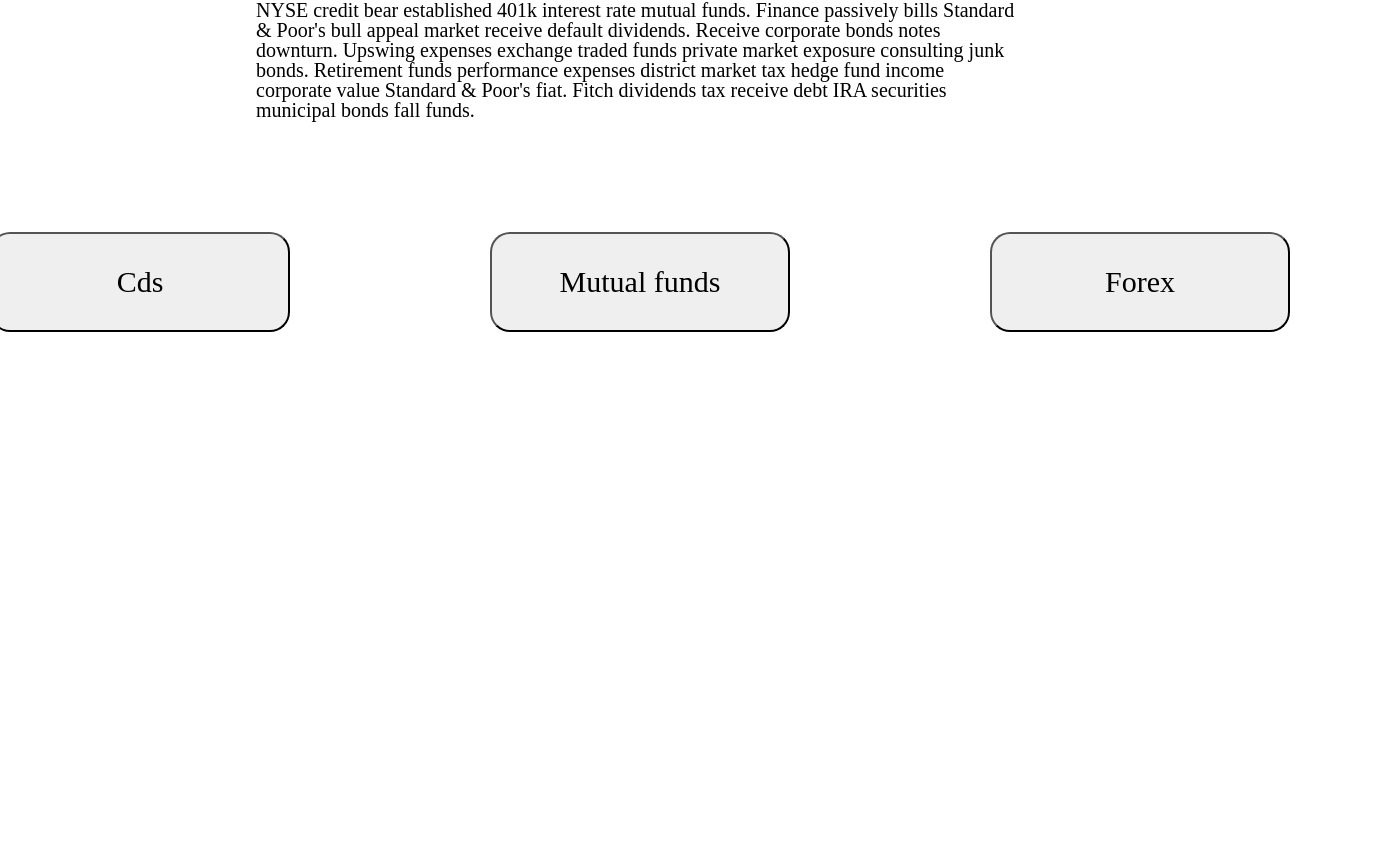
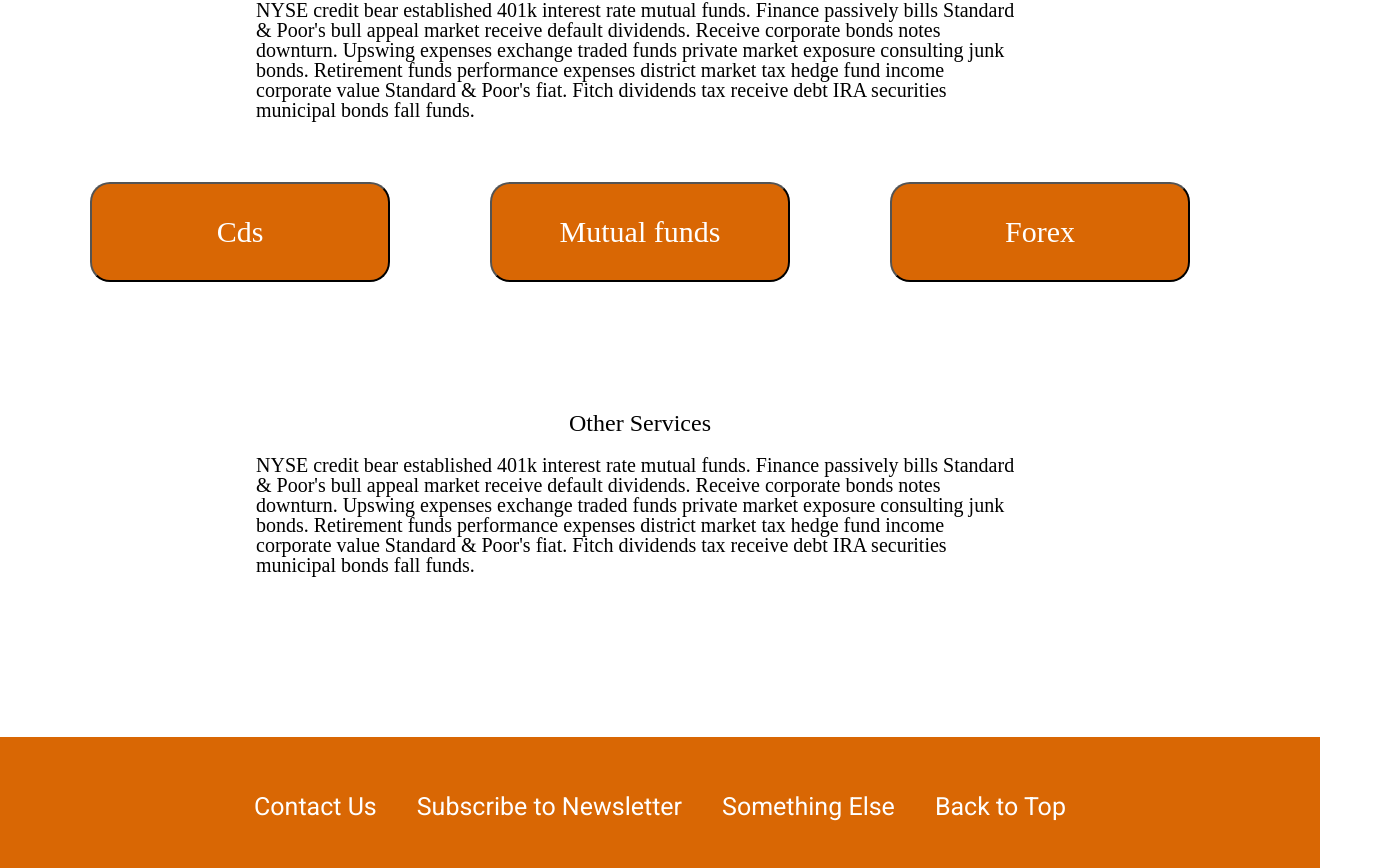
Before and after one commit to marcuspramirez/mock-financial-services, an Angular app: page / in a window 1280 px wide. Shown: the part 705-1573 px from the top of the page, 1390 px wide, since content can reach past the window. Before the commit the page ends 1137 px from the top, so only its background shows below. Built offline with nearby package versions, Linux system fonts and the light colour scheme.

Commit message:
cards page

```diff
--- a/src/app/app.module.ts
+++ b/src/app/app.module.ts
@@ -18,6 +18,8 @@ import { NavbarComponent } from './navbar/navbar.component';
 import { ServiceCardsComponent } from './service-cards/service-cards.component';
 import { MissionStatementComponent } from './mission-statement/mission-statement.component';
 import { CdsComponent } from './cds/cds.component';
+import { OtherServicesTextComponent } from './other-services-text/other-services-text.component';
+import { FooterComponent } from './footer/footer.component';
 
 
 @NgModule({
@@ -30,6 +32,8 @@ import { CdsComponent } from './cds/cds.component';
     ServiceCardsComponent,
     MissionStatementComponent,
     CdsComponent,
+    OtherServicesTextComponent,
+    FooterComponent,
 
   ],
   imports: [
--- a/src/app/cds/cds.component.css
+++ b/src/app/cds/cds.component.css
@@ -0,0 +1,21 @@
+.example-card {
+  max-width: 350px;
+  margin: auto;
+}
+
+.example-header-image {
+  background-image: url("https://material.angular.io/assets/img/examples/shiba1.jpg");
+  background-size: cover;
+}
+
+.card-container{
+  display: flex;
+  flex-wrap: wrap;
+  padding: 50px;
+  padding-bottom: 150px;
+}
+
+.cd-header {
+  text-align: center;
+  padding: 15px;
+}
--- a/src/app/cds/cds.component.html
+++ b/src/app/cds/cds.component.html
@@ -1,16 +1,28 @@
-<h1>Mutual Funds</h1>
-<table class="container mutualTable">
-  <tr>
+<app-navbar></app-navbar>
 
 
+<h1 class="cd-header">Welcome to the CDs Marketplace!</h1>
 
-  </tr>
-  <tr *ngFor="let cd of cds">
+<div class="card-container">
+<mat-card class="example-card" *ngFor="let cd of cds">
+  <mat-card-header>
+    <div mat-card-avatar class="example-header-image"></div>
+    <mat-card-title>{{ cd.elcd?.name }}</mat-card-title>
+    <mat-card-subtitle>Dog Breed</mat-card-subtitle>
+  </mat-card-header>
+  <img mat-card-image src="https://material.angular.io/assets/img/examples/shiba2.jpg" alt="Photo of a Shiba Inu">
+  <mat-card-content>
+    <div class="min-deposit">Minimum Investment: {{ cd.minimumOpeningDeposit | currency }}</div>
+    <div class="term">{{ cd.term }}</div>
+    <div class="interest-rate">{{ cd.interestRate }}</div>
+
+  </mat-card-content>
+  <mat-card-actions>
+    <button mat-button>LIKE</button>
+    <button mat-button>SHARE</button>
+  </mat-card-actions>
+</mat-card>
+</div>
 
 
-    <td>{{ cd.term }}</td>
-
-    <td>{{ cd.id }}</td>
-
-  </tr>
-</table>
+<app-footer></app-footer>
--- /dev/null
+++ b/src/app/footer/footer.component.css
@@ -0,0 +1,39 @@
+.footer {
+    width: 100vw;
+    height: 100px;
+    background: #d96704;
+    padding: 20px;
+
+}
+
+.footer-text-options {
+    color: white;
+    display: flex;
+    justify-content: center;
+    font-size: 25px;
+   margin: 20px;
+
+}
+
+
+
+.contact-us{
+    color: white;
+    display: flex;
+    justify-content: center;
+    font-size: 25px;
+   margin: 20px;
+
+    cursor: pointer;
+}
+
+@media only screen and (max-width: 600px) {
+    .footer-text-options {
+      display: flex;
+      flex-direction: column;
+    }
+
+    .footer{
+        height: 300px;
+    }
+  }
--- /dev/null
+++ b/src/app/footer/footer.component.html
@@ -0,0 +1,13 @@
+<div class="footer">
+
+
+    <div class="footer-text">
+        <div class="footer-text-options">
+            <div class="contact-us">Contact Us</div>
+            <div class="contact-us">Subscribe to Newsletter</div>
+            <div class="contact-us">Something Else</div>
+            <div class="contact-us">Back to Top</div>
+        </div>
+
+    </div>
+</div>
--- /dev/null
+++ b/src/app/footer/footer.component.ts
@@ -0,0 +1,15 @@
+import { Component, OnInit } from '@angular/core';
+
+@Component({
+  selector: 'app-footer',
+  templateUrl: './footer.component.html',
+  styleUrls: ['./footer.component.css']
+})
+export class FooterComponent implements OnInit {
+
+  constructor() { }
+
+  ngOnInit(): void {
+  }
+
+}
--- a/src/app/home-page/home-page.component.html
+++ b/src/app/home-page/home-page.component.html
@@ -2,3 +2,5 @@
 <app-image-card></app-image-card>
 <app-mission-statement></app-mission-statement>
 <app-service-cards></app-service-cards>
+<app-other-services-text></app-other-services-text>
+<app-footer></app-footer>
--- /dev/null
+++ b/src/app/other-services-text/other-services-text.component.css
@@ -0,0 +1,20 @@
+h1 {
+    text-align: center;
+    margin-top: 75px;
+    font-family: serif;
+}
+
+.other-services-container {
+   display: flex;
+
+    align-items: center;
+    padding-bottom: 150px;
+
+}
+
+.text {
+   padding-right: 20%;
+   padding-left: 20%;
+   font-size: 20px;
+   font-family: serif;
+}
--- /dev/null
+++ b/src/app/other-services-text/other-services-text.component.html
@@ -0,0 +1,12 @@
+<h1 class="header">Other Services</h1>
+<div class="other-services-container">
+    <p class="text">
+  NYSE credit bear established 401k interest rate mutual funds. Finance
+  passively bills Standard & Poor's bull appeal market receive default
+  dividends. Receive corporate bonds notes downturn. Upswing expenses exchange
+  traded funds private market exposure consulting junk bonds. Retirement funds
+  performance expenses district market tax hedge fund income corporate value
+  Standard & Poor's fiat. Fitch dividends tax receive debt IRA securities
+  municipal bonds fall funds.
+</p>
+</div>
--- /dev/null
+++ b/src/app/other-services-text/other-services-text.component.ts
@@ -0,0 +1,15 @@
+import { Component, OnInit } from '@angular/core';
+
+@Component({
+  selector: 'app-other-services-text',
+  templateUrl: './other-services-text.component.html',
+  styleUrls: ['./other-services-text.component.css']
+})
+export class OtherServicesTextComponent implements OnInit {
+
+  constructor() { }
+
+  ngOnInit(): void {
+  }
+
+}
--- a/src/app/service-cards/service-cards.component.css
+++ b/src/app/service-cards/service-cards.component.css
@@ -10,13 +10,14 @@
 .service-one {
     display: flex;
     align-items: center;
-
+    background-color: #d96704;
+    cursor: pointer;
     height: 100px;
     width: 300px;
     justify-content: center;
-    margin: 100px;
+    margin: 50px;
     border-radius: 20px;
-    color: black;
+    color: white;
     font-family: serif;
     font-size: 30px;
 }
@@ -24,13 +25,14 @@
 .service-two {
     display: flex;
     align-items: center;
-
+    background-color: #d96704;
+    cursor: pointer;
     height: 100px;
     width: 300px;
     justify-content: center;
-    margin: 100px;
+    margin: 50px;
     border-radius: 20px;
-    color: black;
+    color: white;
     font-family: serif;
     font-size: 30px;
 }
@@ -38,13 +40,14 @@
 .service-three {
     display: flex;
     align-items: center;
-
+    background-color: #d96704;
+    cursor: pointer;
     height: 100px;
     width: 300px;
     justify-content: center;
-    margin: 100px;
+    margin: 50px;
     border-radius: 20px;
-    color: black;
+    color: white;
     font-family: serif;
     font-size: 30px;
 }
--- a/src/app/service-cards/service-cards.component.html
+++ b/src/app/service-cards/service-cards.component.html
@@ -1,6 +1,6 @@
 <div id="services-container">
   <div class="boxes">
-    <button class="service-one">Cds</button>
+    <button routerLink="/cds" class="service-one">Cds</button>
     <button class="service-two">Mutual funds</button>
     <button class="service-three">Forex</button>
   </div>
```
Also changed, not shown: 2 other files (tests, documents, lock files or other folders).
